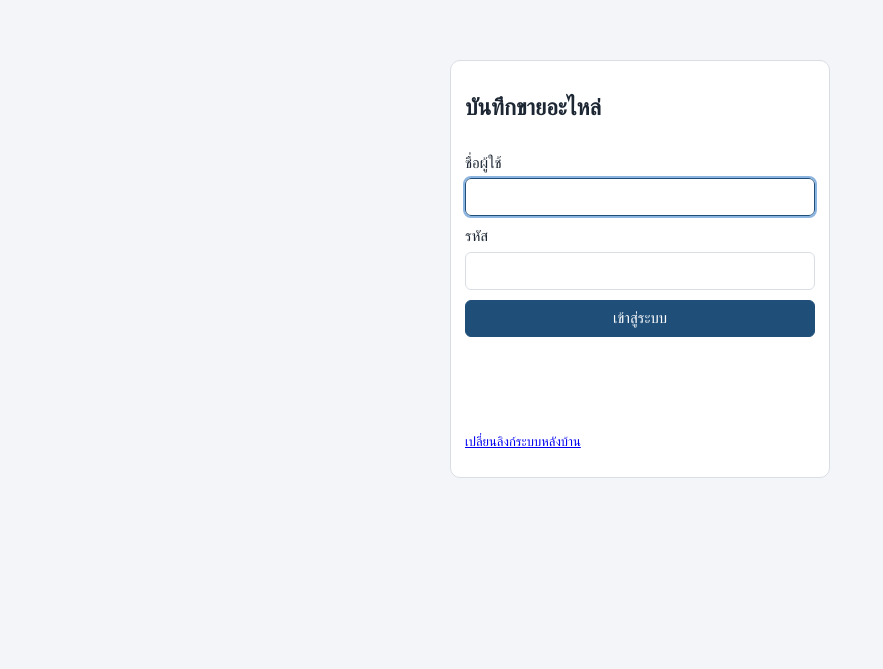
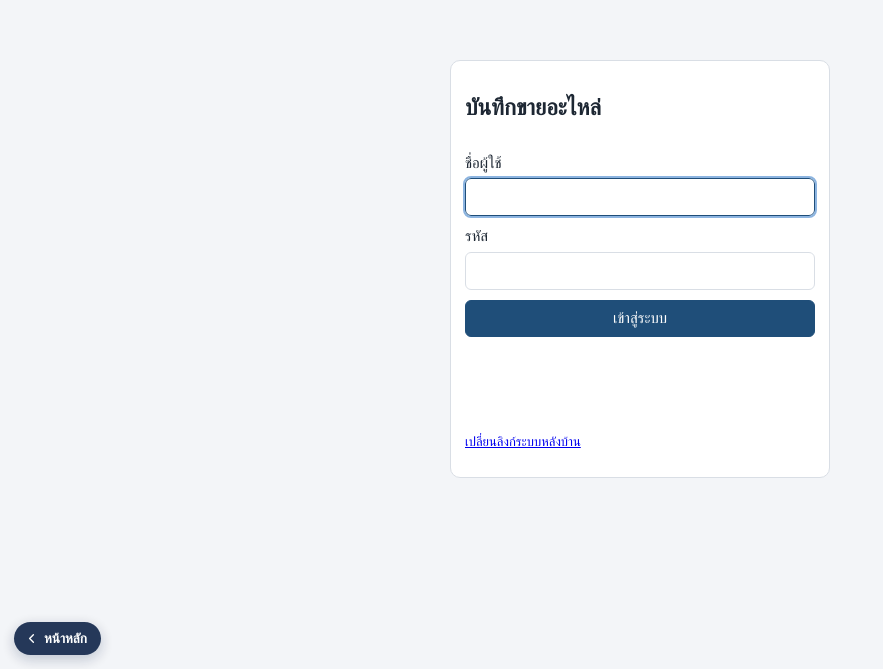
Before and after one commit to naratidty-prog/parts-app, a plain HTML site: page index.html in a window 1280 px wide. Shown: the part 131-800 px from the top of the page, without its empty margins (0-883 px from the left). Drawn offline with Linux system fonts and the light colour scheme.

Commit message:
Update index.html

```diff
--- a/index.html
+++ b/index.html
@@ -509,5 +509,15 @@
   </div>
 </div>
 <script src="app.js?v=60"></script>
+<a id="pcHome" href="https://script.google.com/macros/s/AKfycby7Uq7LYoz3JicaF99RcyT3tfWCw4ezXVOAwMVXXYJEicwfhWnf6xDnonvpTN1dRiNb/exec" target="_top" title="กลับหน้ารวมแอปเพื่อเปลี่ยนระบบ">
+  <svg width="15" height="15" viewBox="0 0 24 24" fill="none" stroke="currentColor" stroke-width="2.2" stroke-linecap="round" stroke-linejoin="round"><path d="M15 18l-6-6 6-6"/></svg>หน้าหลัก
+</a>
+<style>
+#pcHome{position:fixed;left:14px;bottom:14px;z-index:99999;display:flex;align-items:center;gap:5px;
+  background:#14284b;color:#fff;font:600 13.5px/1 "IBM Plex Sans Thai",system-ui,sans-serif;text-decoration:none;
+  padding:9px 14px 9px 10px;border-radius:999px;box-shadow:0 4px 14px rgba(20,40,75,.25);opacity:.92}
+#pcHome:hover{opacity:1;background:#1d3a6e}
+@media print{#pcHome{display:none!important}}
+</style>
 </body>
 </html>
```
